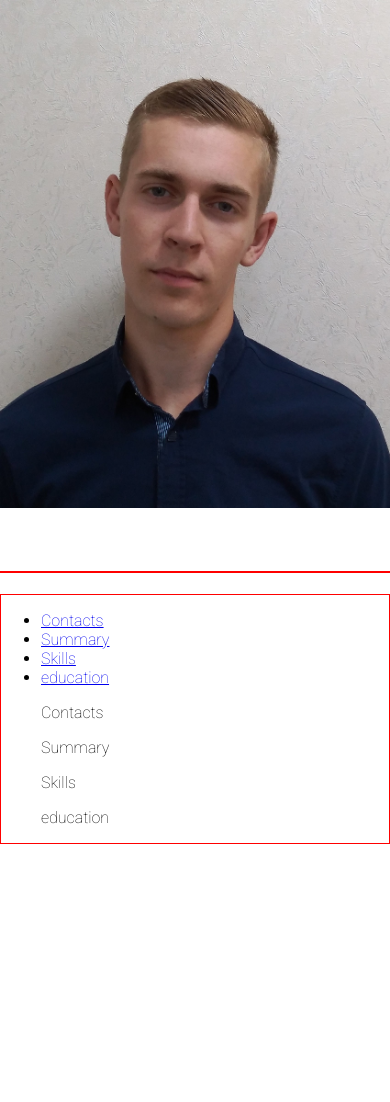
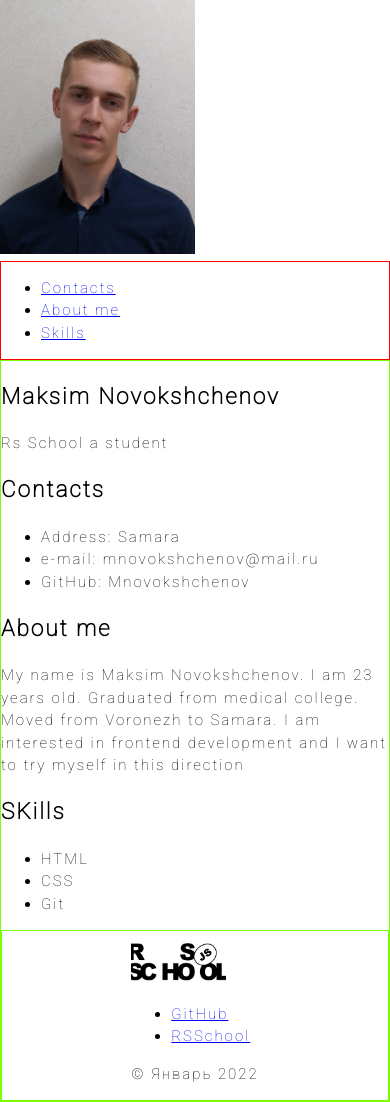
Before and after one commit to Mnovokshchenov/rsschool-cv, a plain HTML site: page index.html in a window 390 px wide. Before the commit the page ends 844 px from the top, so only its background shows below. Drawn offline with Linux system fonts and the light colour scheme.

Commit message:
update commit index.html rsschool-cv-html

```diff
--- a/index.html
+++ b/index.html
@@ -5,31 +5,68 @@
     <meta http-equiv="X-UA-Compatible" content="IE=edge">
     <meta name="viewport" content="width=device-width, initial-scale=1.0">
     <title>cv</title>
-    <img src="image.jpg" alt=: my photo ">
+    <img src="image.jpg" height="50%" width="50%" alt="my photo" class="circle">
     <link rel="stylesheet" href="style.css">
     <link rel="icon" href="assets/favicon.ico">
     <link rel="preconnect" href="https://fonts.gstatic.com">
     <link href="https://fonts.googleapis.com/css2?family=Roboto:wght@100&display=swap" rel="stylesheet">
 </head>
 <body>
-    <main class="main"> </main>
-    <footer class="footer"> </footer>
-    <header class = "header"> </header>
-
-    <header nav class="nav">
-        <ul class="nav-list">
-          <li class="nav-item"><a href="#contacts" class="nav-link">Contacts</a></li>
-          <li class="nav-item"><a href="#summary" class="nav-link">Summary</a></li>
-          <li class="nav-item"><a href="#skills" class="nav-link">Skills</a></li>
-          <li class="nav-item"><a href="#education" class="nav-link">education</a></li>
-
-          <p id="contacts">Contacts</p>
-          <p id="summary">Summary</p>
-          <p id="skills">Skills</p>
-          <p id="education">education</p>
-
-        </ul>
-      </nav>
-
+    <header>
+      <div class="container">
+        <nav class="nav">
+          <ul class="nav-list">
+            <li class="nav-item"><a href="#contacts" class="nav-link">Contacts</a></li>
+            <li class="nav-item"><a href="#About me" class="nav-link">About me</a></li>
+            <li class="nav-item"><a href="#skills" class="nav-link">Skills</a></li>
+          </ul>
+        </nav>
+      </div>
+    </header>
+    <main>
+      <div class="container">
+        <section class="section" id="profile">
+          <h1 class="section-title_1"> Maksim Novokshchenov </h1>
+          <p> Rs School a student </p>
+        </section>
+        <section class="section" id="contacts">
+          <h2 class="section-title_2"> Contacts </h2>
+              <ul>
+                <li>Address: Samara</li>
+                <li>e-mail: mnovokshchenov@mail.ru</li>
+                <li>GitHub: Mnovokshchenov</li>
+              </ul>
+        </section>
+        <section class="section" id="about me">
+          <h2 class="section-title_3"> About me </h2>
+          <p> My name is Maksim Novokshchenov. I am 23 years old. Graduated from medical college. Moved from Voronezh to Samara. I am interested in frontend development and I want to try myself in this direction</p>
+        </section>
+        <section class="section" id="skills">
+          <h2 class="section-title_4"> SKills </h2>
+              <ul>
+                <li>HTML</li>
+                <li>CSS</li>
+               <li>Git</li>
+              </ul>
+        </section>
+      </div>
+    <main>
+    <footer class="page-footer">
+    <div class="container">
+    <nav>
+      <div class="logo-img">
+      <img src="card_original.jpg" weight="50"  height="50" alt="RSSchool">
+      </div>
+    </nav>
+    <div class="logo-img">
+    <ul>
+    <li><a href="https://github.com/Mnovokshchenov">GitHub</a></li>
+    <li><a href="https://rs.school/js/">RSSchool</a></li>
+    </ul>
+    </div>
+    <div class="logo-img">
+    <p>© Январь 2022</p>
+  </div>
+</div>
+  </footer>
 </body>
-</html>
--- a/style.css
+++ b/style.css
@@ -1,9 +1,21 @@
 body {
 
-    font-family: 'Roboto', sans-serif;
+    font-family: 'Roboto', font-weight;
+    font-size: 15px;
+    line-height: 1.5;
+    letter-spacing: 2px
   }
+
+*{
+  box-sizing: border-box;
+  }
+
  header {
      border: 1px solid red
+  }
+
+ main {
+  border: 1px solid rgb(123, 255, 0);
   }
 
 body {
@@ -11,7 +23,7 @@ body {
     margin: 0; padding: 0;
   }
 
-body {
+footer {
     display: flex;
     flex-direction: column;
     justify-content: space-between;
@@ -27,7 +39,6 @@ body {
   div.container {
       max-width: 1440px;
     margin: 0 auto;
-
  }
 
 footer
@@ -36,17 +47,68 @@ body {
       margin: 0 auto;
   }
 
-  html {
-    scroll-behavior: smooth;
-  }
-
 #nav-list {
     display: flex;
     justify-content: flex-end;
     align-items: center;
   }
 
+html {
+    scroll-behavior: smooth;
+  }
+nav-list {
+    list-style: none;
+  }
 #nav-link {
     padding: 0 20px;
     line-height: 50px;
   }
+
+.nav-link {
+  transition: .3s;
+}
+
+:hover
+
+.section-item a {
+  color: #829985;
+  text-decoration: none;
+  transition: color 0.5s;
+}
+.section-item a:hover {
+  color: #4d2323;
+}
+
+.main-container {
+  display: flex;
+  flex-wrap: wrap;
+}
+
+body
+
+section {
+  width: 10%;
+}
+
+@media (max-width: 768px) {
+  .section {
+    width: 100%;
+  }
+}
+
+nav-item {
+  position: relative;
+  padding-left: 30px;
+}
+
+
+nav-item::before {
+  content: "";
+  position: absolute;
+  top: 8px;
+  left: 0px;
+  width: 10px;
+  height: 10px;
+  border: 1px solid #829985;
+  border-radius: 50%;
+}
```
Lines whose indentation alone changed are shown as unchanged.
